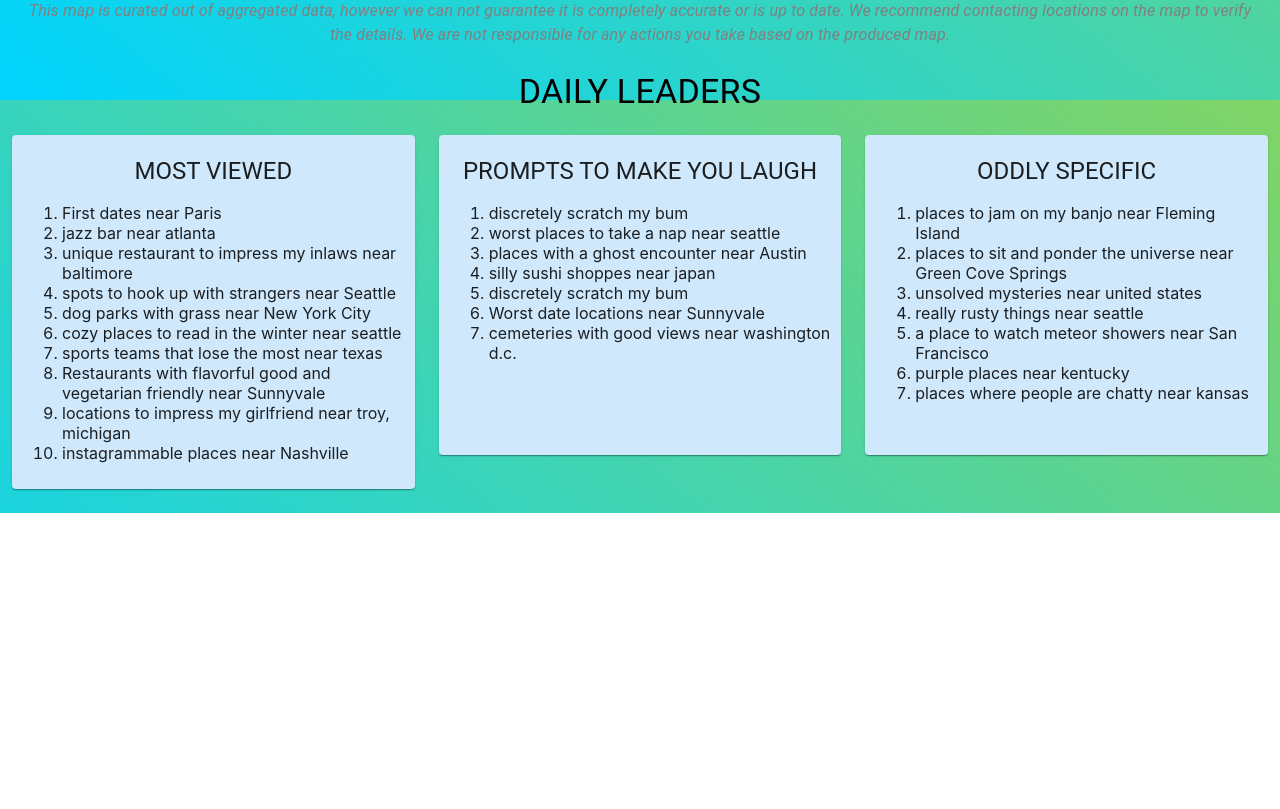
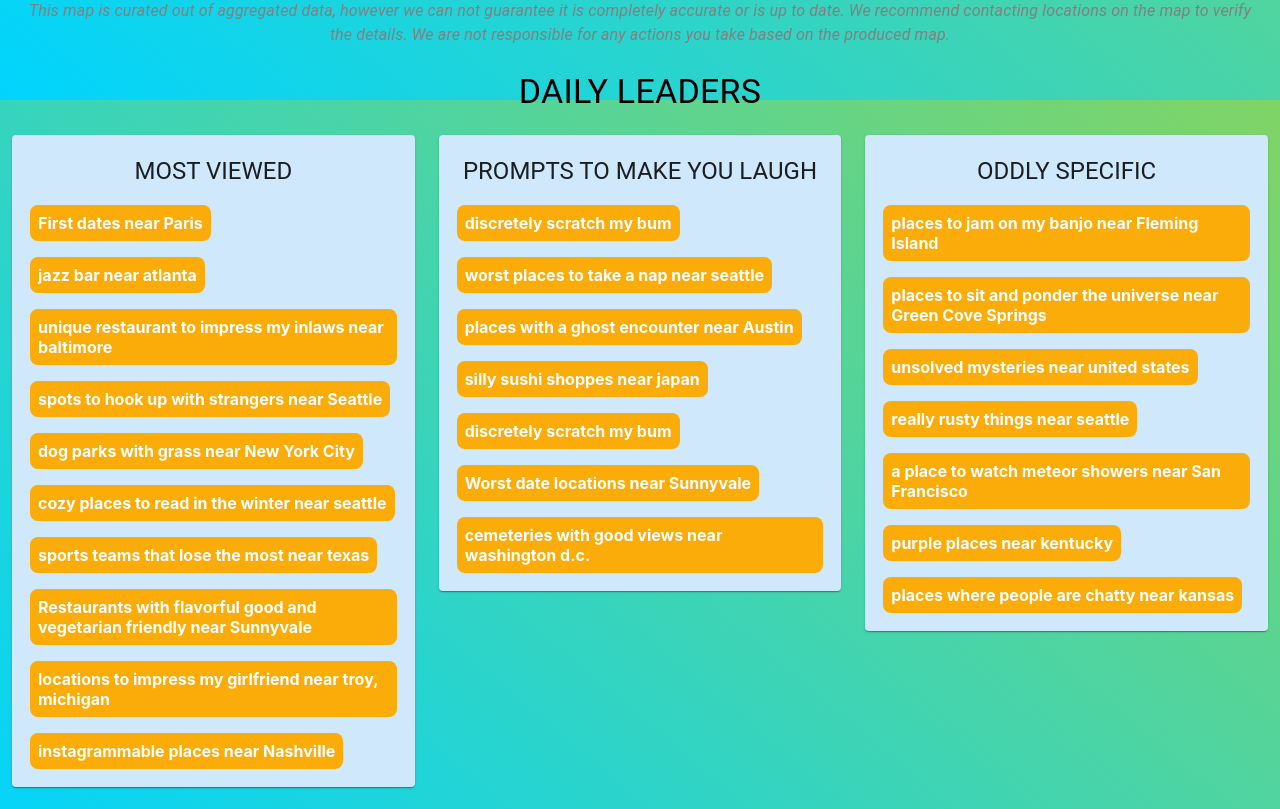
Before and after one commit to pgoulding/mapsgpt-clone, a React (Create React App) app: page / in a window 1280 px wide. Shown: the part 700-1509 px from the top of the page. Before the commit the page ends 1213 px from the top, so only its background shows below. Built offline with nearby package versions, Linux system fonts and the light colour scheme; no server answers.

Commit message:
Change leaderboards from links to bubbles

```diff
--- a/src/App.css
+++ b/src/App.css
@@ -11,3 +11,20 @@
   flex-direction: row;
   justify-content: space-around;
 }
+
+.leader-board-links {
+  background-color: #fcac08;
+  border-radius: 8px;
+  line-height: 20px;
+  margin:8px;
+  padding:8px;
+  display: inline-block;
+  color: white;
+  font-weight: 700;
+  text-decoration: none;
+}
+
+.leader-board-links:hover {
+  text-decoration: underline;
+  transform: scale(1.05);
+}
--- a/src/App.js
+++ b/src/App.js
@@ -122,15 +122,15 @@ function App() {
         <Grid
           container
           spacing={{xs:2, md:3}}
-          columns={{ xs: 4, sm: 8, md: 12 }}
+          // columns={{ xs: 4, sm: 8, md: 12 }}
           sx={{margin:'auto', alignItems:'flex-start'}}>
-          <Grid xs={4} sm={4} md={4} >
+          <Grid xs={12} s={6} md={4} >
             <LeaderBoard items={mostViewed} cardTitle={"MOST VIEWED"} />
           </Grid>
-          <Grid xs={4} sm={4} md={4}>
+          <Grid xs={12} s={6} md={4}>
             <LeaderBoard items={funnyPrompts} cardTitle={"PROMPTS TO MAKE YOU LAUGH"} />
           </Grid>
-          <Grid xs={4} sm={4} md={4} >
+          <Grid xs={12} s={6} md={4} >
             <LeaderBoard items={oddlySpecific} cardTitle={"ODDLY SPECIFIC"} />
           </Grid>
         </Grid>
--- a/src/LeaderBoards.jsx
+++ b/src/LeaderBoards.jsx
@@ -7,20 +7,20 @@ import {
 
 const renderListItems = (items) =>
   items.map((item, index) => (
-    <li key={index} >
+      <a href="proxi.com" key={index} className="leader-board-links">
       {item}
-    </li>
+      </a>
   ));
 
 const LeaderBoard = ({ items, cardTitle}) => {
 
   return (
-    <Card className={'card-leaderboard'} sx={{ bgcolor: '#cfe8fc', minHeight: 300, margin:'10px auto', padding:'10px', maxWidth: 800, overflow:'scroll'}}>
+    <Card className={'card-leaderboard'} sx={{ bgcolor: '#cfe8fc', minHeight: 300, margin:'10px auto', padding:'10px', maxWidth: 1000, overflow:'scroll'}}>
       <Typography style={{margin:'10px'}} variant='h5'>{cardTitle}</Typography>
       <CardContent style={{textAlign:'left', padding:0}}>
-        <ol className={'card-list'} sx={{width: "100%"}}>
+        {/* <ol className={'card-list'} sx={{width: "100%"}}> */}
           {renderListItems(items)}
-        </ol>
+        {/* </ol> */}
       </CardContent>
     </Card>
   );
```
